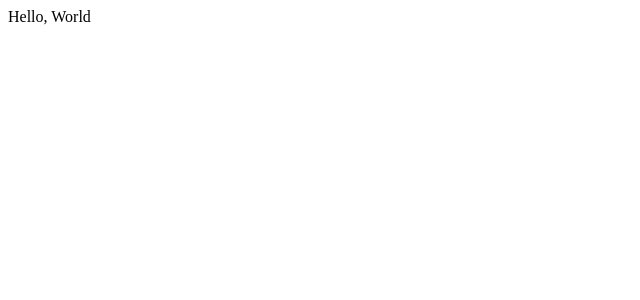
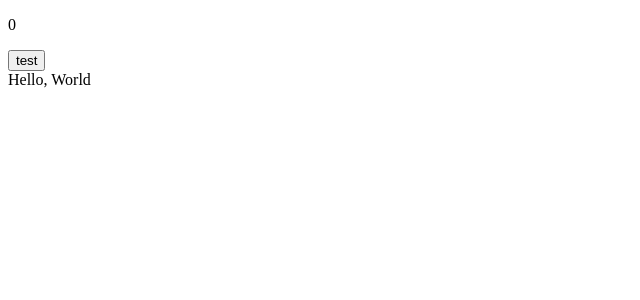
Before and after one commit to curlyjun/multi-step-form, a React (Create React App) app: page / in a window 1280 px wide. Shown: the top 300 px of the page, without its empty margins (0-640 px from the left). Built offline with nearby package versions, Linux system fonts and the light colour scheme.

Commit message:
Test Redux

```diff
--- a/src/App.tsx
+++ b/src/App.tsx
@@ -1,8 +1,22 @@
 import React from 'react';
+import { useSelector, useDispatch } from 'react-redux';
+import { TEST_REDUCER } from './reducers/test';
 
 const App: React.FC = () => {
+  const dispatch = useDispatch();
+  const { number } = useSelector(
+    (state: { test: { number: number } }) => state.test,
+  );
+  const onClickButton = () => {
+    dispatch({
+      type: TEST_REDUCER,
+    });
+  };
+
   return (
     <div className="App">
+      <p>{number}</p>
+      <button onClick={onClickButton}>test</button>
       <header className="App-header">Hello, World</header>
     </div>
   );
--- a/src/index.tsx
+++ b/src/index.tsx
@@ -3,7 +3,19 @@ import ReactDOM from 'react-dom';
 import App from './App';
 import * as serviceWorker from './serviceWorker';
 
-ReactDOM.render(<App />, document.getElementById('root'));
+import { createStore } from 'redux';
+import { composeWithDevTools } from 'redux-devtools-extension';
+import rootReducer from './reducers';
+import { Provider } from 'react-redux';
+
+const store = createStore(rootReducer, composeWithDevTools());
+
+ReactDOM.render(
+  <Provider store={store}>
+    <App />
+  </Provider>,
+  document.getElementById('root'),
+);
 
 // If you want your app to work offline and load faster, you can change
 // unregister() to register() below. Note this comes with some pitfalls.
--- /dev/null
+++ b/src/reducers/index.ts
@@ -0,0 +1,8 @@
+import { combineReducers } from 'redux';
+import test from './test';
+
+const rootReducer = combineReducers({
+  test,
+});
+
+export default rootReducer;
--- /dev/null
+++ b/src/reducers/test.ts
@@ -0,0 +1,20 @@
+export const TEST_REDUCER = 'TEST_REDUCER';
+
+const initialState = {
+  number: 0,
+};
+
+export default (state = initialState, action: any) => {
+  switch (action.type) {
+    case TEST_REDUCER: {
+      return {
+        number: state.number + 1,
+      };
+    }
+    default: {
+      return {
+        ...state,
+      };
+    }
+  }
+};
```
